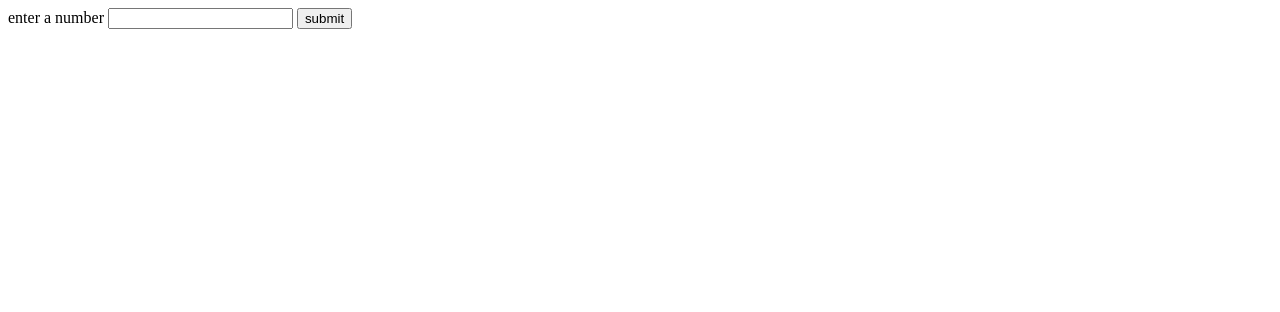
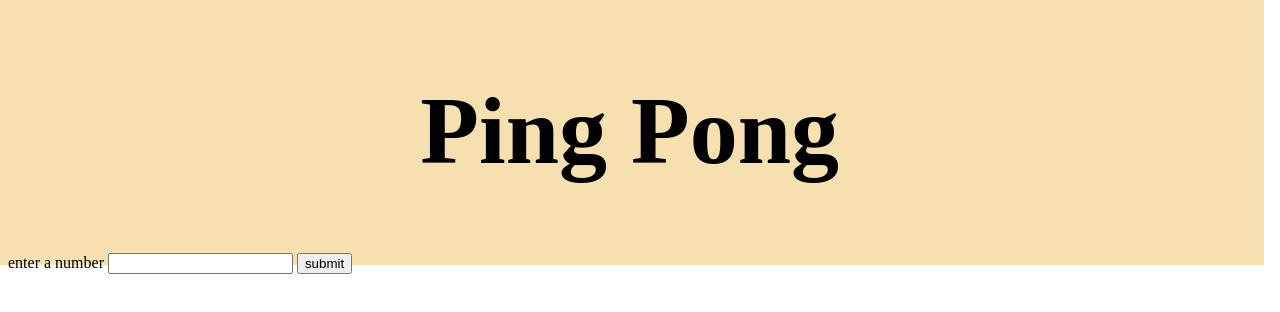
Before and after one commit to Paul-Hess/ping_pong_node, a plain HTML site: page index.html in a window 1280 px wide. Drawn offline with Linux system fonts and the light colour scheme.

Commit message:
add header and styling

```diff
--- a/css/styles.css
+++ b/css/styles.css
@@ -1,4 +1,14 @@
-div {
+div.top-header {
+	text-align: center;
+	font-size: 3em;
+	padding: 15px;
+	background-color: #F7E0B0;
+	width: 98%;
+	height: 240px;
+	margin: -1%;
+}
+
+div.output {
 	background-color: gray;
 	background-size: contain;
 	color: white;
--- a/index.html
+++ b/index.html
@@ -7,6 +7,9 @@
 	<title>Ping Pong</title>
 </head>
 <body>
+	<div class="top-header">
+		<h1>Ping Pong</h1>
+	</div>
 	<form id="number-input">
 		<label>enter a number</label>
 		<input type="number" name="number" id="toPing">
```
